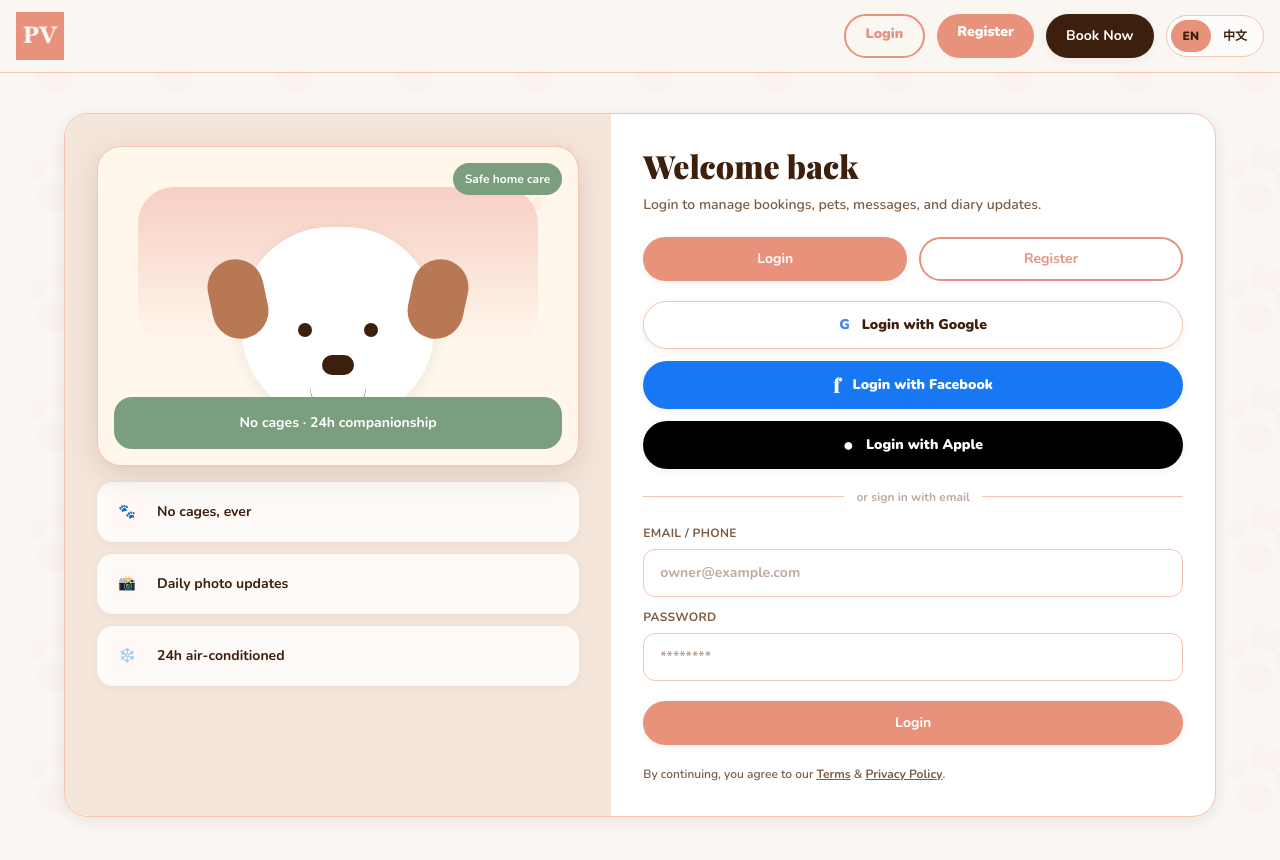
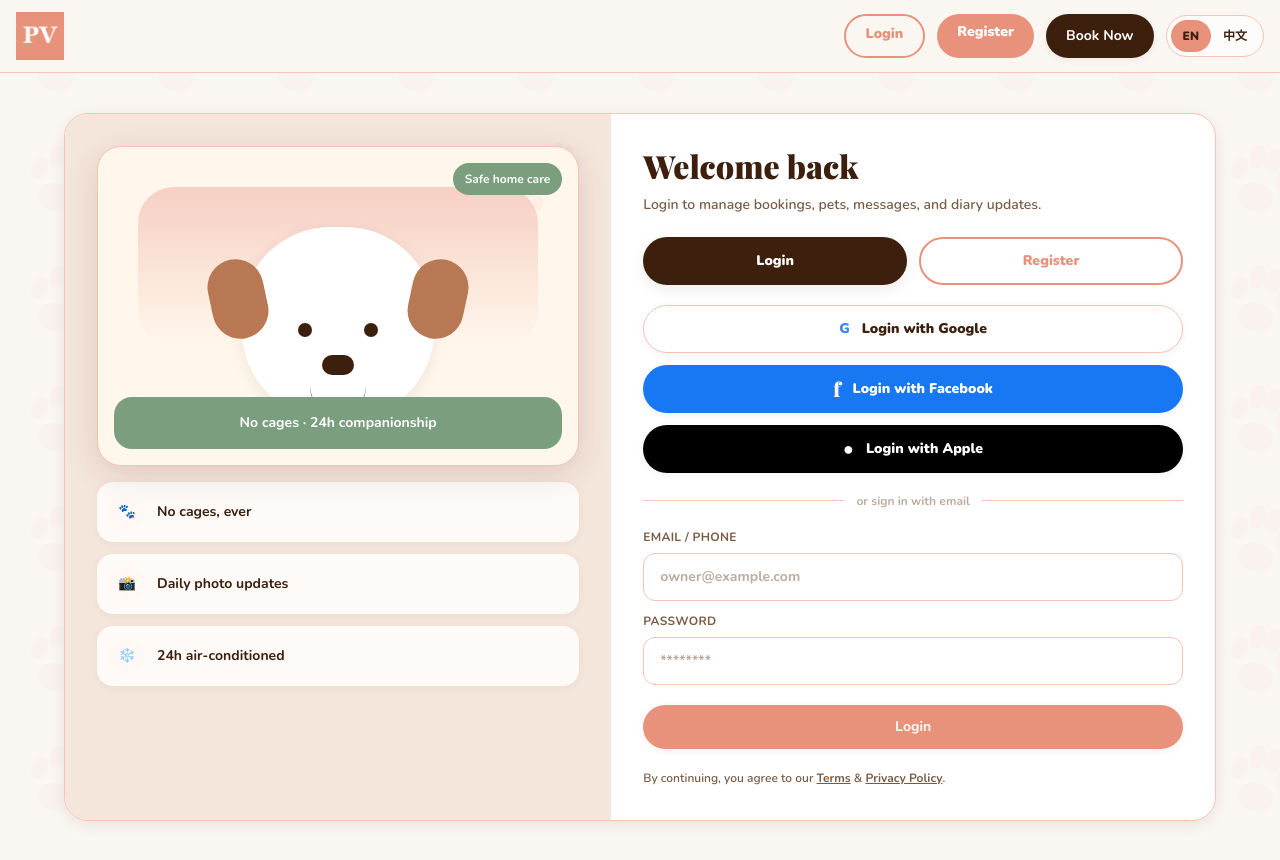
Before and after one commit to petvilla-ipoh/pet-villa, a Next.js app in the folder apps/web/: page /auth in a window 1280 px wide. Built offline with nearby package versions, Linux system fonts and the light colour scheme; a web font is replaced by a local one.

Commit message:
improve auth tab active state

```diff
--- a/apps/web/app/auth/page.tsx
+++ b/apps/web/app/auth/page.tsx
@@ -5,9 +5,11 @@ import { AppNav } from "../components/AppNav";
 import { DogIllustration } from "../components/DogIllustration";
 import { useLanguage } from "../components/LanguageProvider";
 
+type AuthMode = "login" | "register";
+
 export default function AuthPage() {
   const { t } = useLanguage();
-  const [mode, setMode] = useState<"login" | "register">("login");
+  const [mode, setMode] = useState<AuthMode>("login");
   const [redirect, setRedirect] = useState("/");
 
   useEffect(() => {
@@ -17,6 +19,20 @@ export default function AuthPage() {
     if (requestedMode === "register") setMode("register");
     if (nextRedirect) setRedirect(nextRedirect);
   }, []);
+
+  function switchMode(nextMode: AuthMode) {
+    setMode(nextMode);
+    const params = new URLSearchParams(window.location.search);
+    params.set("tab", nextMode);
+    if (redirect && redirect !== "/") params.set("redirect", redirect);
+    window.history.replaceState(null, "", `/auth?${params.toString()}`);
+  }
+
+  function tabClass(active: boolean) {
+    return active
+      ? "inline-flex min-h-[48px] items-center justify-center rounded-pill bg-villa-text-primary px-6 py-2.5 text-sm font-black text-white shadow-md transition hover:-translate-y-px"
+      : "inline-flex min-h-[48px] items-center justify-center rounded-pill border-2 border-villa-primary bg-white px-6 py-2.5 text-sm font-black text-villa-primary transition hover:-translate-y-px hover:bg-villa-primary-bg";
+  }
 
   function submit() {
     window.localStorage.setItem("pet-villa-session", JSON.stringify({
@@ -57,10 +73,10 @@ export default function AuthPage() {
             </p>
 
             <div className="mt-5 grid gap-3 sm:grid-cols-2">
-              <button type="button" onClick={() => setMode("login")} className={mode === "login" ? "villa-button" : "villa-button-outline"}>
+              <button type="button" onClick={() => switchMode("login")} className={tabClass(mode === "login")} aria-pressed={mode === "login"}>
                 {t({ en: "Login", zh: "登录" })}
               </button>
-              <button type="button" onClick={() => setMode("register")} className={mode === "register" ? "villa-button" : "villa-button-outline"}>
+              <button type="button" onClick={() => switchMode("register")} className={tabClass(mode === "register")} aria-pressed={mode === "register"}>
                 {t({ en: "Register", zh: "注册" })}
               </button>
             </div>
@@ -119,7 +135,7 @@ export default function AuthPage() {
             {mode === "register" ? (
               <p className="mt-5 text-center text-sm font-bold text-villa-text-secondary">
                 {t({ en: "Already have an account?", zh: "已经有账号？" })}{" "}
-                <button type="button" className="font-black text-villa-primary underline" onClick={() => setMode("login")}>
+                <button type="button" className="font-black text-villa-primary underline" onClick={() => switchMode("login")}>
                   {t({ en: "Login", zh: "登录" })}
                 </button>
               </p>
```
